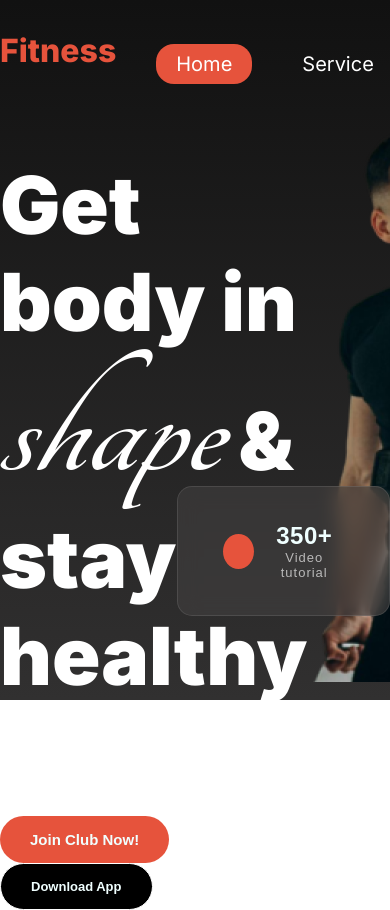
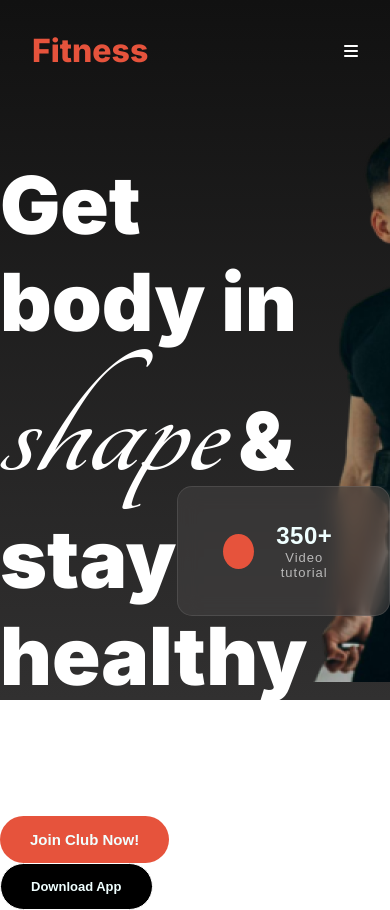
Before and after one commit to far-hana5/Assignment-2, a plain HTML site: page index.html in a window 390 px wide. Shown: the top 910 px of the page. Drawn offline with Linux system fonts and the light colour scheme.

Commit message:
navbar is fully complite

```diff
--- a/index.html
+++ b/index.html
@@ -5,17 +5,25 @@
     <meta name="viewport" content="width=device-width, initial-scale=1.0">
     <title>Assignment-2</title>
     <link rel="stylesheet" href="styles/style.css">
+    <link rel="stylesheet" href="https://cdnjs.cloudflare.com/ajax/libs/font-awesome/6.6.0/css/all.min.css" integrity="sha512-Kc323vGBEqzTmouAECnVceyQqyqdsSiqLQISBL29aUW4U/M7pSPA/gEUZQqv1cwx4OnYxTxve5UMg5GT6L4JJg==" crossorigin="anonymous" referrerpolicy="no-referrer" />
+
 </head>
 <body>
  <header class="header-color">
     <nav class="navbar">
 <h3 class="brand">Fitness</h3>
+<div>
     <ul class="nav-items">
         <li class="nav-item"><a href="" class="nav-link" id="home">Home</a></li>
         <li class="nav-item"><a href="" class="nav-link">Service</a></li>
         <li class="nav-item"><a href="" class="nav-link">Contact</a></li>
         <li class="nav-item"><a href="" class="nav-link">About</a></li>
         </ul>
+</div>
+
+<div class="hide">
+    <i class="fa-solid fa-bars"></i>
+</div>
     </nav>
 
     <div class="banner">
--- a/styles/style.css
+++ b/styles/style.css
@@ -29,6 +29,7 @@ text-align: left;
   }
   .nav-items{
     display: flex;
+
   }
   .nav-item{
     list-style: none;
@@ -51,6 +52,9 @@ padding: 8px 20px 8px 20px;
 background-color:  rgb(230, 83, 60);
 
 border-radius: 18px;
+  }
+  .hide{
+    display: none;
   }
   /* end of header*/
   .banner{
@@ -135,3 +139,19 @@ margin-top: 110px;
     text-align: left;
   }
   /*header section complite without res*/
+
+  /* responsive media query */
+  @media screen and (max-width: 576px) {
+    .nav-items{
+      display: none;
+    }
+    .hide{
+      display: block;
+      color: white;
+      padding-right: 2rem;
+    }
+    .brand{
+      padding-left: 2rem;
+    }
+  }
+  /* navbar is fully complite*/
```
Lines whose indentation alone changed are shown as unchanged.
